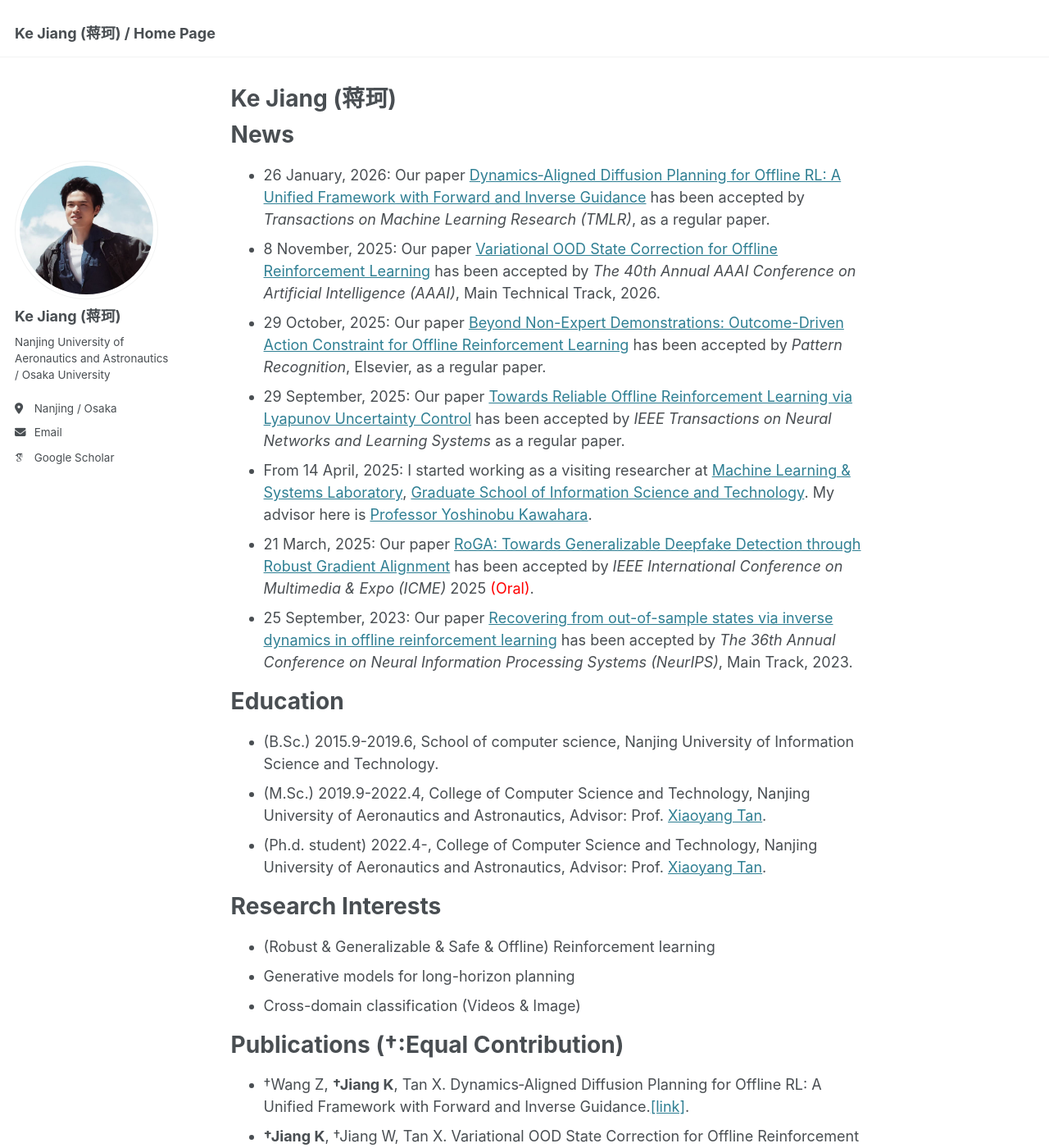
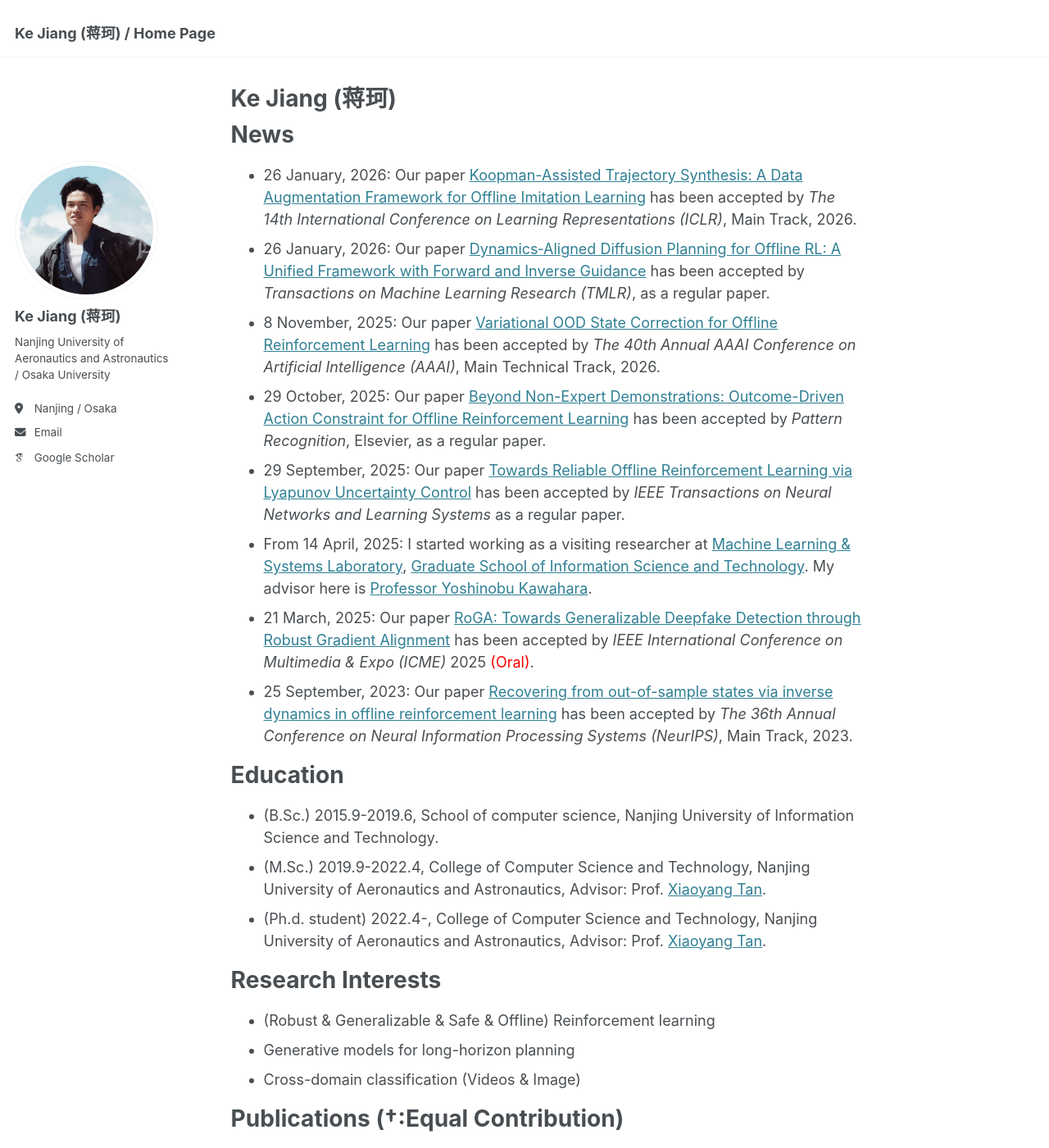
Before and after one commit to Jack10843/Jack10843.github.io, a Jekyll site: the page built from _pages/about.md, in a window 1280 px wide and 1400 px high. Shown: the whole window at 82% size. Built offline with Jekyll 4.4.1, drawn with Linux system fonts in a browser that asks for light colours; some web fonts are replaced; some of the changed text lies outside the part shown.

Commit message:
Update about.md

```diff
--- a/_pages/about.md
+++ b/_pages/about.md
@@ -9,6 +9,7 @@ redirect_from:
 
 News
 ======
+ - 26 January, 2026: Our paper [Koopman-Assisted Trajectory Synthesis: A Data Augmentation Framework for Offline Imitation Learning](https://openreview.net/forum?id=UAZCKdd4R7) has been accepted by *The 14th International Conference on Learning Representations (ICLR)*, Main Track, 2026.
  - 26 January, 2026: Our paper [Dynamics‑Aligned Diffusion Planning for Offline RL: A Unified Framework with Forward and Inverse Guidance](https://openreview.net/forum?id=h3hG6EuqU2) has been accepted by *Transactions on Machine Learning Research (TMLR)*, as a regular paper.
  - 8 November, 2025: Our paper [Variational OOD State Correction for Offline Reinforcement Learning](https://arxiv.org/abs/2505.00503) has been accepted by *The 40th Annual AAAI Conference on Artificial Intelligence (AAAI)*, Main Technical Track, 2026.
  - 29 October, 2025: Our paper [Beyond Non-Expert Demonstrations: Outcome-Driven Action Constraint for Offline Reinforcement Learning](https://arxiv.org/abs/2504.01719) has been accepted by *Pattern Recognition*, Elsevier, as a regular paper.
@@ -31,6 +32,7 @@ Research Interests
 
 Publications (†:Equal Contribution)
 ======
+ - Wang J, He P, **Jiang K**, Tan X. Koopman-Assisted Trajectory Synthesis: A Data Augmentation Framework for Offline Imitation Learning.[\[link\]](https://openreview.net/forum?id=UAZCKdd4R7).
  - †Wang Z, **†Jiang K**, Tan X. Dynamics‑Aligned Diffusion Planning for Offline RL: A Unified Framework with Forward and Inverse Guidance.[\[link\]](https://openreview.net/forum?id=h3hG6EuqU2).
  - **†Jiang K**, †Jiang W, Tan X. Variational OOD State Correction for Offline Reinforcement Learning. *Annual AAAI Conference on Artificial Intelligence (AAAI)*, 2026, 40.[\[link\]](https://arxiv.org/abs/2505.00503).
  - **Jiang K**, Jiang W, Li Y, Tan X. Beyond Non-Expert Demonstrations: Outcome-Driven Action Constraint for Offline Reinforcement Learning. *Pattern Recognition*, 2025.[\[link\]](https://authors.elsevier.com/a/1m5JS77nKsByF).
```
